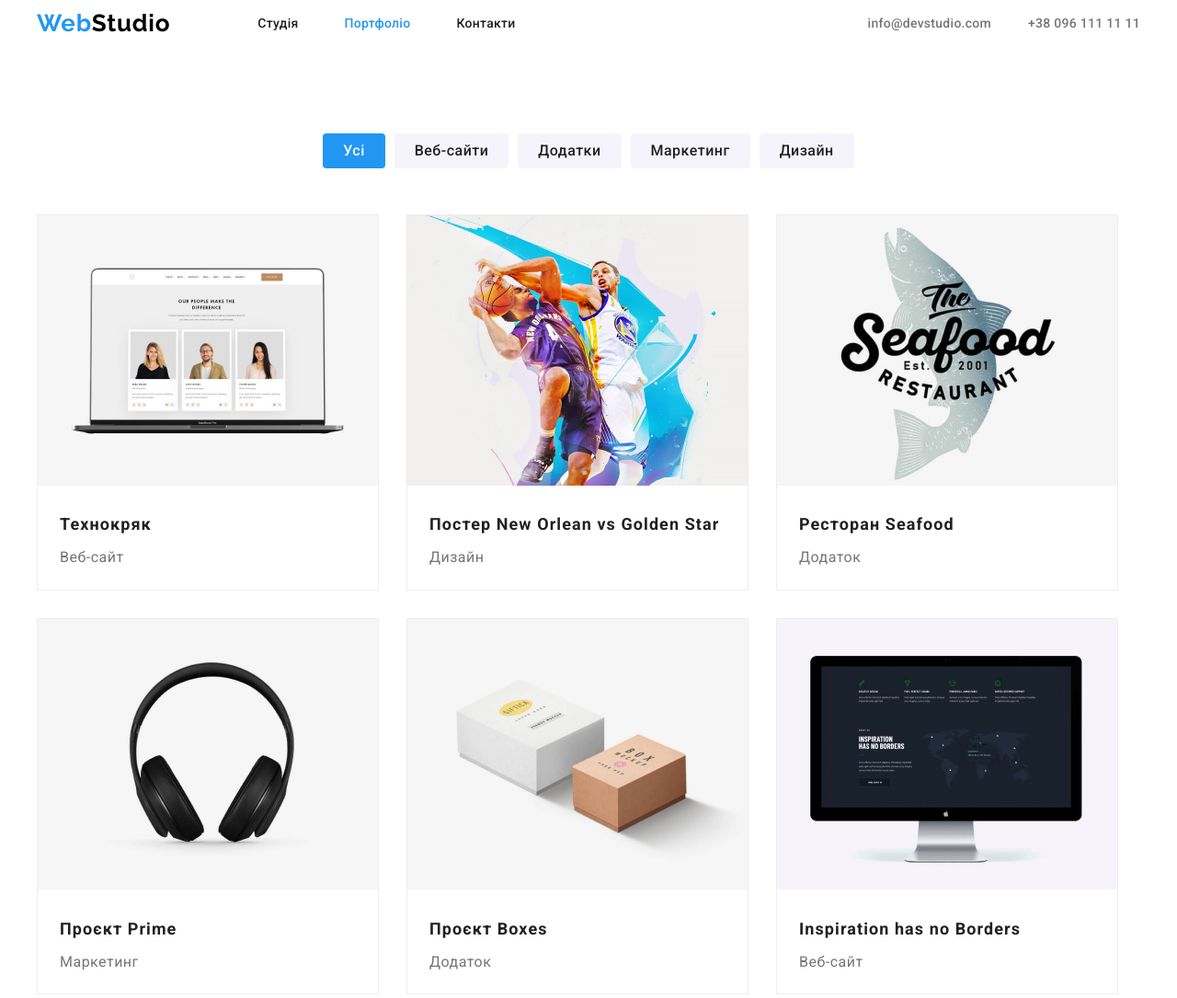
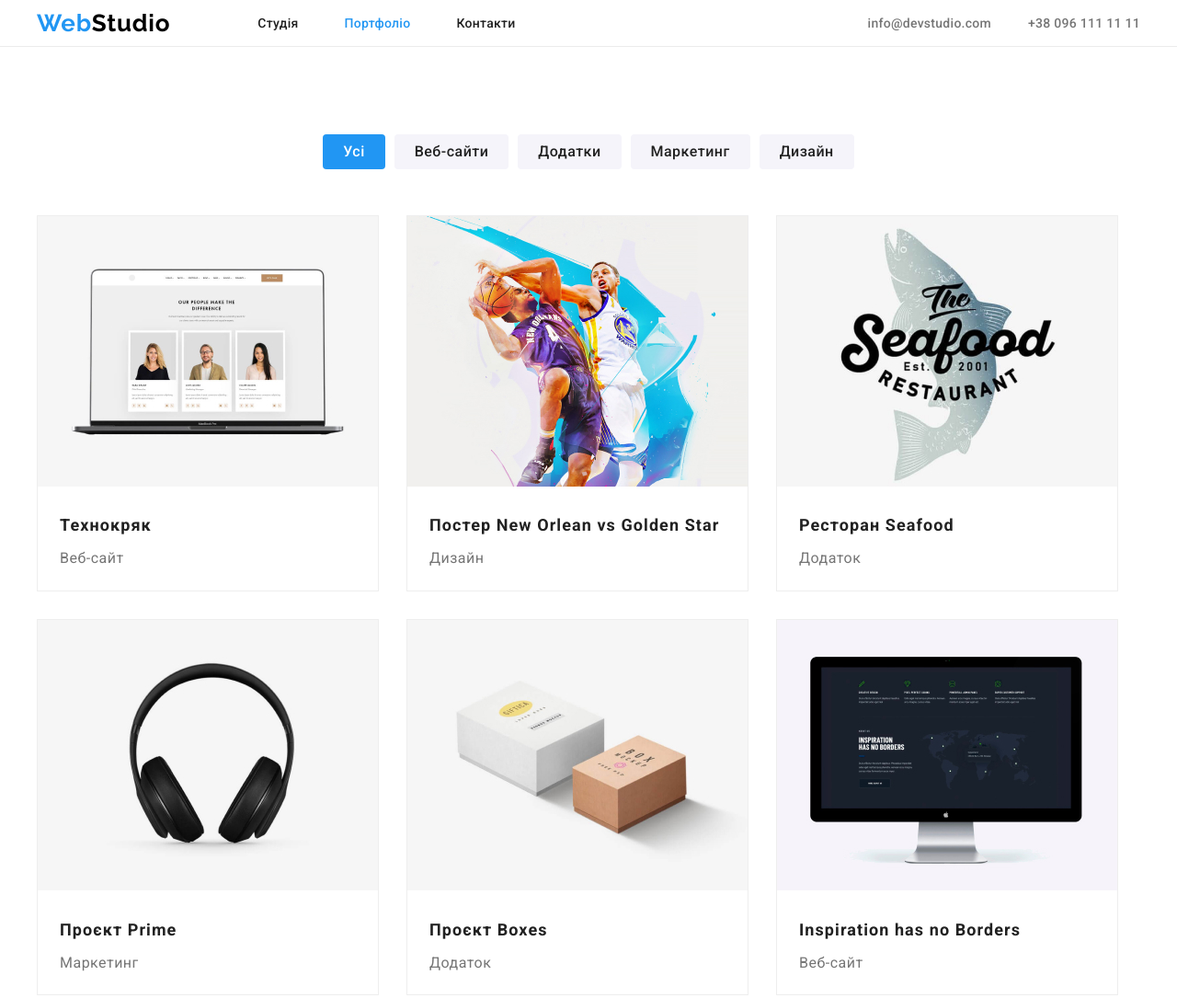
Before and after one commit to TamaraMarko/goit-markup-hw-03, a plain HTML site: page portfolio.html in a window 1280 px wide. Shown: the top 1085 px of the page at 92% size. Drawn offline with nearby package versions, Linux system fonts and the light colour scheme.

Commit message:
add changes

```diff
--- a/css/styles.css
+++ b/css/styles.css
@@ -69,7 +69,7 @@ body {
   color: var(--title-color);
 }
 .line {
-  width: 1px;
+  height: 1px;
   background-color: #ECECEC;
 }
 .accent {
--- a/portfolio.html
+++ b/portfolio.html
@@ -61,6 +61,7 @@
             </li>
           </ul>
         </div>
+        <div class="line"></div>
       </header>
       <main class="main">
         <section class="main">
```
